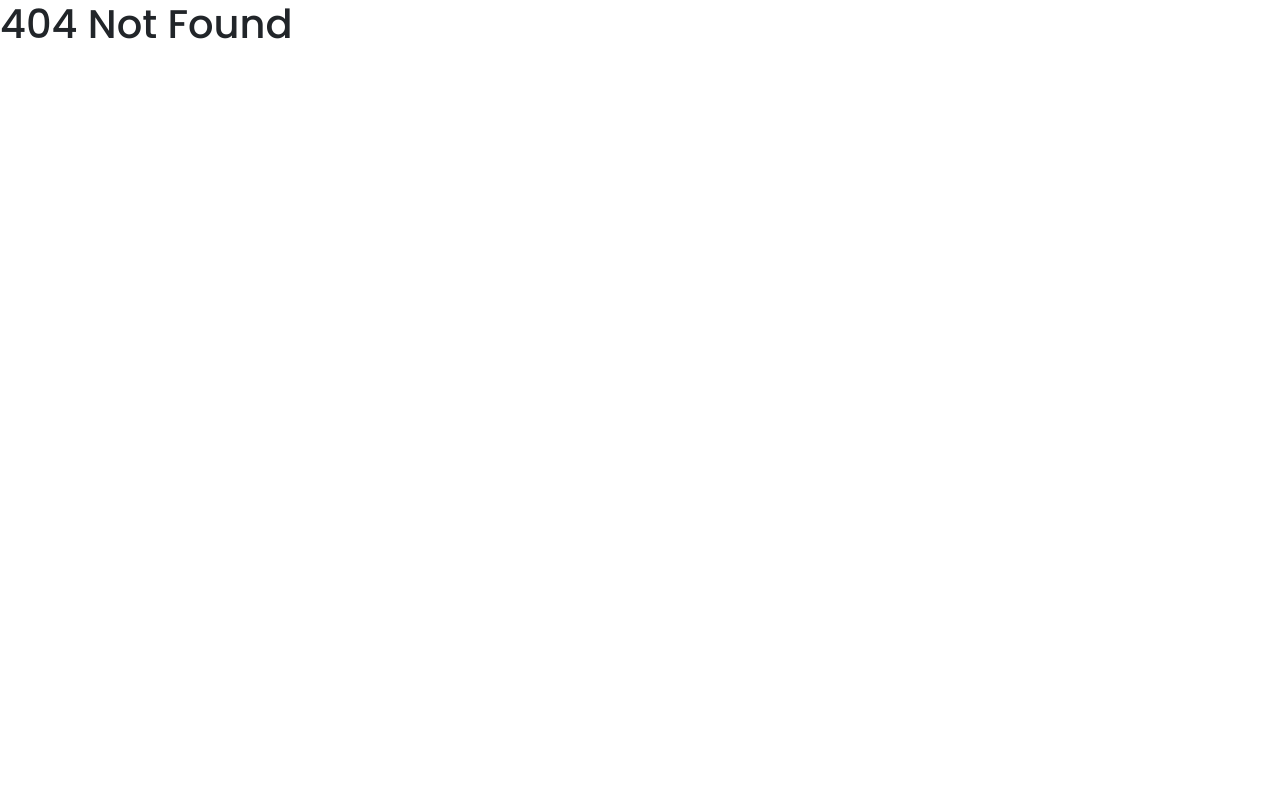
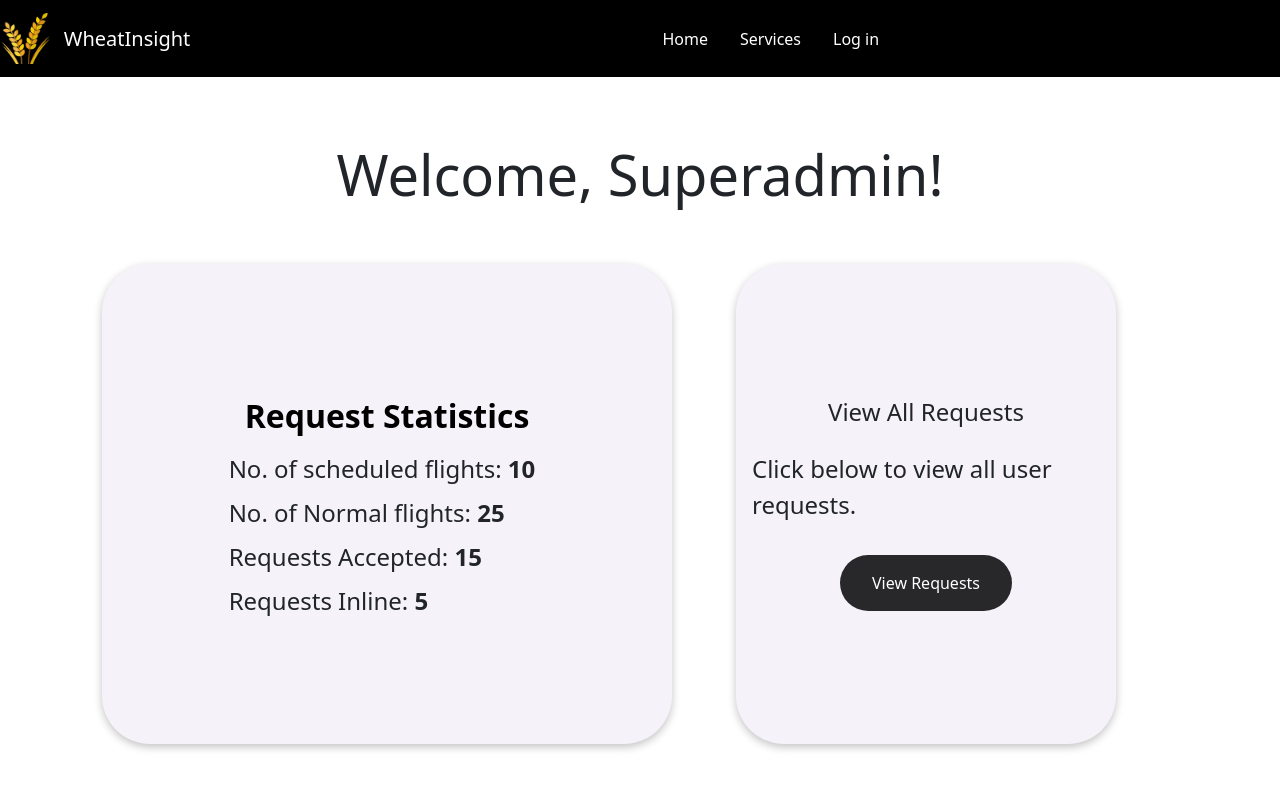
Before and after one commit to faizyabShah/fyp, a React (Create React App) app in the folder frontend/: page /superadmin in a window 1280 px wide. Before the commit this address had no page. Shown: the top 788 px of the page. Built offline with nearby package versions, Linux system fonts and the light colour scheme.

Commit message:
superadmin stuff thora thora

```diff
--- a/frontend/src/App.css
+++ b/frontend/src/App.css
@@ -11,7 +11,7 @@ html {
 }
 
 body {
-    /* background-image: url('./media/background.png'); */
+    /* background-image: url('../public/media/background.png'); */
     /*make sure the width spans othe whole vw*/
 
     background-size: 100vw 100vh;
--- a/frontend/src/App.js
+++ b/frontend/src/App.js
@@ -1,30 +1,30 @@
-import logo from './logo.svg';
-import './App.css';
-import 'leaflet/dist/leaflet.css';
-
-
-import { BrowserRouter as Router, Route, Routes, Switch } from 'react-router-dom';
+import React from 'react';
+import { BrowserRouter as Router, Route, Routes } from 'react-router-dom';
 import Homepage from './pages/Homepage';
 import Signup from './pages/Signup';
 import Dashboard from './pages/Dashboard';
 import { AuthProvider } from './contexts/Authcontext';
 import 'bootstrap/dist/css/bootstrap.min.css';
 import 'bootstrap/dist/css/bootstrap.css';
-
-
+import SuperAdmin from './pages/SuperAdmin';
+import Requests from './pages/Requests';
+import RequestDetail from './pages/RequestDetail';
 
 function App() {
   return (
     <AuthProvider>
       <Router>
         <Routes>
-          <Route path="/" element={<Homepage/>} />
-          <Route path="/signup" element={<Signup/>} />
-          <Route path="/dashboard" element={<Dashboard/>} />
+          <Route path="/" element={<Homepage />} />
+          <Route path="/signup" element={<Signup />} />
+          <Route path="/dashboard" element={<Dashboard />} />
+          <Route path="/superadmin" element={<SuperAdmin />} />
+          <Route path="/requests" element={<Requests />} />
+          <Route path="/requests/:id" element={<RequestDetail />} />
           <Route path="*" element={<h1>404 Not Found</h1>} />
         </Routes>
       </Router>
-      </AuthProvider>
+    </AuthProvider>
   );
 }
 
--- /dev/null
+++ b/frontend/src/pages/RequestDetail.js
@@ -0,0 +1,20 @@
+import '../styles/RequestDetail.css';
+import { useParams } from 'react-router-dom';
+import Navbar from '../components/Navbar';
+
+
+const RequestDetail = () => {
+    const { id } = useParams();
+    const isLoading = true;
+    if (isLoading) return <div>Loading...</div>;
+    return (
+        <div>
+        <Navbar/>
+        <h1>Request Detail</h1>
+        <pre>{JSON.stringify("hi", null, 2)}</pre>
+        </div>
+    );
+}
+
+
+export default RequestDetail;
--- /dev/null
+++ b/frontend/src/pages/Requests.js
@@ -0,0 +1,77 @@
+import React from 'react';
+import { useNavigate } from 'react-router-dom';
+import '../styles/Requests.css';
+import Navbar from '../components/Navbar';
+
+const Requests = () => {
+    // Hardcoded requests data
+    const requests = [
+        {
+            id: 1,
+            name: 'Request 1',
+            location: 'Field 1',
+            date: '2021-10-10',
+            status: 'Pending',
+            coordinates: 'Placeholder Map View'
+        },
+        {
+            id: 2,
+            name: 'Request 2',
+            location: 'Field 2',
+            date: '2021-10-11',
+            status: 'Approved',
+            coordinates: 'Placeholder Map View'
+        },
+        {
+            id: 3,
+            name: 'Request 3',
+            location: 'Field 3',
+            date: '2021-10-12',
+            status: 'Rejected',
+            coordinates: 'Placeholder Map View'
+        }
+    ];
+
+    const navigate = useNavigate();
+
+    const handleViewDetails = (id) => {
+        navigate(`/requests/${id}`);
+    };
+
+    return (
+        <div>
+            <Navbar />
+            <div className="container mt-4 requests">
+                <h1 className="text-center mb-4">Requests</h1>
+                <div className="row">
+                    {requests.map((request) => (
+                        <div key={request.id} className="col-md-6 mb-4">
+                            <div className="card shadow h-100">
+                                <div className="card-body">
+                                    <div className="d-flex justify-content-between align-items-start">
+                                        <h5 className="card-title mb-2">{request.name}</h5>
+                                        <span className={`badge bg-${request.status === 'Pending' ? 'warning' : request.status === 'Approved' ? 'success' : 'danger'}`}>{request.status}</span>
+                                    </div>
+                                    <p className="text-muted mb-1">Requested on: {request.date}</p>
+                                    <p className="text-muted mb-1">Location: {request.location}</p>
+                                    <div className="mt-3">
+                                        <div className="map-placeholder text-center border rounded" style={{ height: '150px' }}>
+                                            <p className="mt-5">{request.coordinates}</p>
+                                        </div>
+                                    </div>
+                                    <div className="text-center mt-3">
+                                        <button className="btn btn-primary" onClick={() => handleViewDetails(request.id)}>
+                                            View Details
+                                        </button>
+                                    </div>
+                                </div>
+                            </div>
+                        </div>
+                    ))}
+                </div>
+            </div>
+        </div>
+    );
+};
+
+export default Requests;
--- /dev/null
+++ b/frontend/src/pages/SuperAdmin.js
@@ -0,0 +1,58 @@
+import React from 'react';
+import '../styles/SuperAdmin.css';
+import Navbar from '../components/Navbar';
+import { useNavigate } from 'react-router-dom';
+
+const SuperAdmin = () => {
+    // Hardcoded values for now
+    const scheduledFlights = 10;
+    const normalFlights = 25;
+    const requestsAccepted = 15;
+    const requestsInline = 5;
+
+    let navigate = useNavigate();
+
+    const viewRequests = () => {
+        navigate('/requests');
+    };
+
+    return (
+        <div>
+            {/* Navbar */}
+            <Navbar />
+
+            <div className="container superadmin">
+                {/* Welcome Message */}
+                <div className="text-center mb-4">
+                    <h1 className="display-4">Welcome, Superadmin!</h1>
+                </div>
+
+                <div className="row myrow">
+                    {/* Left Card */}
+                    <div className="col-md-6 mb-4   left-card">
+                        {/* <div className="card shadow p-4"> */}
+                        <div>
+                            <h4 className="card-title mb-3">Request Statistics</h4>
+                            <p className="mb-2">No. of scheduled flights: <strong>{scheduledFlights}</strong></p>
+                            <p className="mb-2">No. of Normal flights: <strong>{normalFlights}</strong></p>
+                            <p className="mb-2">Requests Accepted: <strong>{requestsAccepted}</strong></p>
+                            <p className="mb-2">Requests Inline: <strong>{requestsInline}</strong></p>
+                        {/* </div> */}
+                        </div>
+                    </div>
+
+                    {/* Right Card */}
+                    <div className="col-md-4 mb-4 right-card">
+                        {/* <div className="card shadow p-4"> */}
+                            <h4 className="card-title">View All Requests</h4>
+                            <p className="mt-3">Click below to view all user requests.</p>
+                            <button className="btn btn-primary mt-2 request-button" onClick={viewRequests}>View Requests</button>
+                        {/* </div> */}
+                    </div>
+                </div>
+            </div>
+        </div>
+    );
+};
+
+export default SuperAdmin;
--- /dev/null
+++ b/frontend/src/styles/Requests.css
@@ -0,0 +1,7 @@
+.requests {
+    display: flex;
+    flex-direction: column;
+    align-items: center;
+    justify-content: center;
+    margin-top: 20px;
+}
--- /dev/null
+++ b/frontend/src/styles/SuperAdmin.css
@@ -0,0 +1,45 @@
+.left-card, .right-card {
+    box-shadow: rgba(0, 0, 0, 0.24) 0px 3px 8px;
+    margin: 2rem;
+    display: flex;
+    flex-direction: column;
+    gap: 0.5rem;
+    padding: 1rem;
+    border-radius: 3rem;
+    justify-content: center;
+    align-items: center;
+    font-size: 1.5rem;
+    min-height: 60vh;
+    background-color: #f6f2fa;
+}
+
+.left-card .card-title {
+    font-size: 2rem;
+    font-weight: bold;
+    color: #000;
+    text-align: center;
+    margin: 1rem;
+}
+
+.right-card {
+    box-shadow: rgba(0, 0, 0, 0.24) 0px 3px 8px;
+    margin: 2rem;
+}
+
+.superadmin{
+    margin-top: 4rem;
+}
+
+
+.request-button {
+    background-color: #282729;
+    border: none;
+    border-radius: 2rem;
+    padding: 1rem 2rem;
+}
+
+.request-button:hover {
+    background-color: black;
+    color: white;
+    transition: 0.5s;
+}
```
Also changed, not shown: frontend/src/styles/RequestDetail.css (added).
